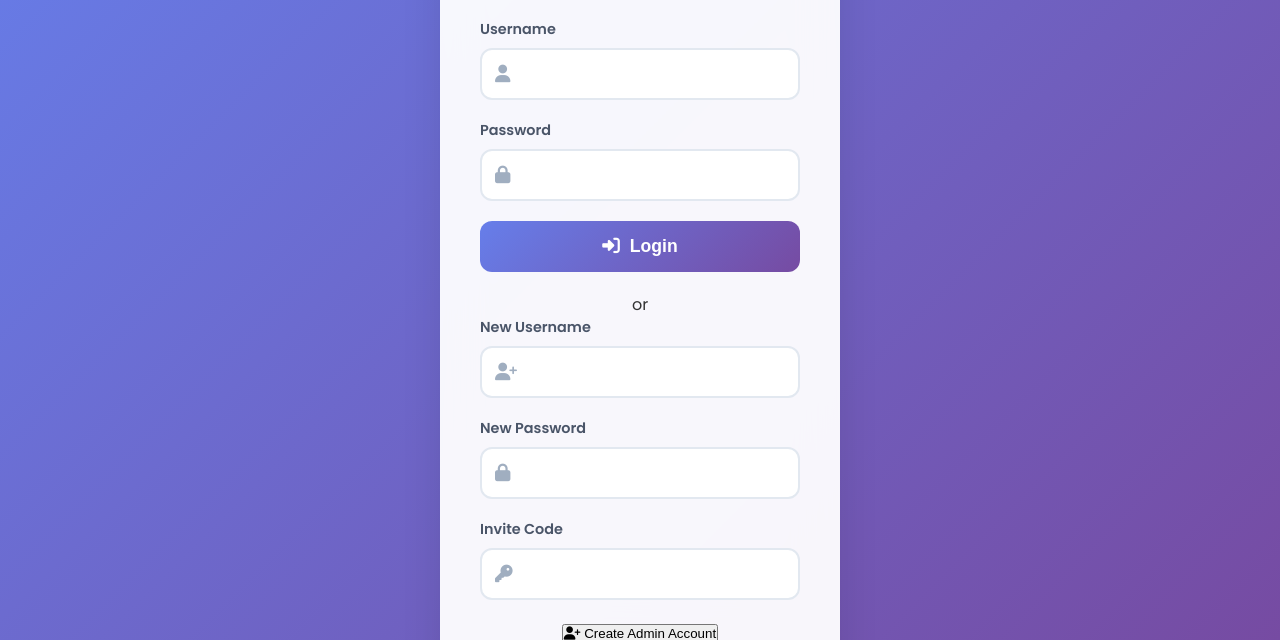
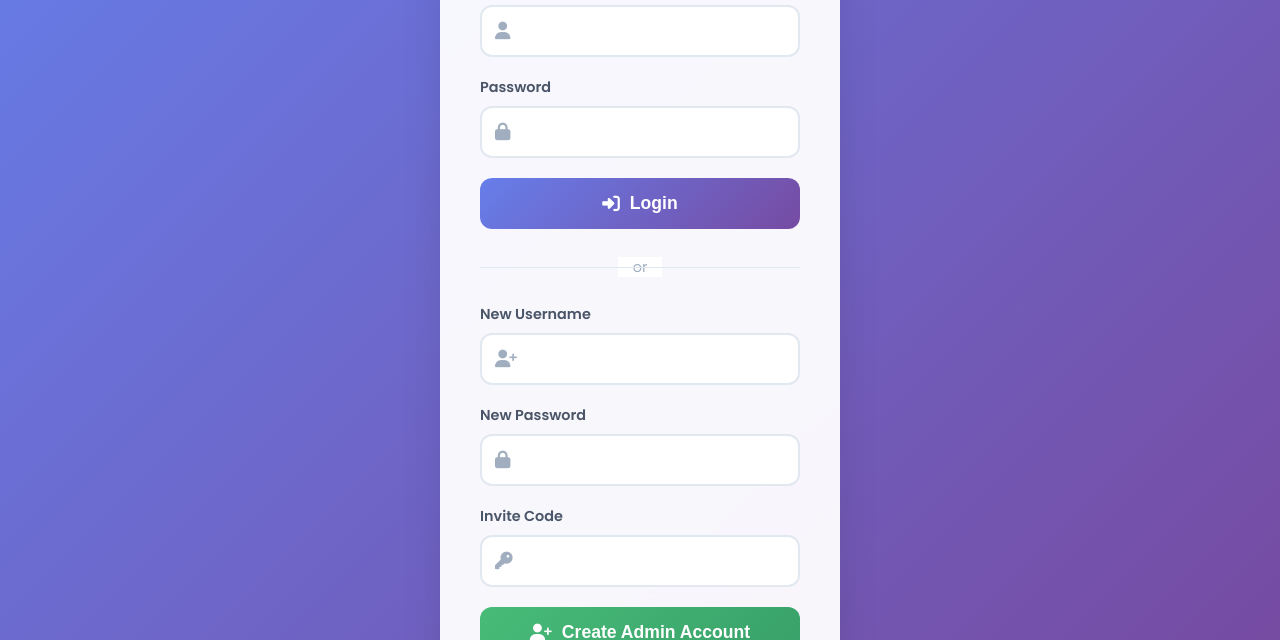
Before and after one commit to ShenrickGuzman/What-s-on-your-mind-, a website: page admin.html in a window 1280 px wide. Shown: the part 160-800 px from the top of the page. Drawn offline with Linux system fonts and the light colour scheme; no server answers.

Commit message:
Update admin-styles.css

```diff
--- a/admin-styles.css
+++ b/admin-styles.css
@@ -90,6 +90,75 @@ body {
 
 .login-form {
     margin-bottom: 20px;
+}
+
+.login-divider {
+    text-align: center;
+    margin: 25px 0;
+    position: relative;
+}
+
+.login-divider::before {
+    content: '';
+    position: absolute;
+    top: 50%;
+    left: 0;
+    right: 0;
+    height: 1px;
+    background: #e2e8f0;
+}
+
+.login-divider span {
+    background: rgba(255, 255, 255, 0.95);
+    padding: 0 15px;
+    color: #a0aec0;
+    font-size: 0.9rem;
+    font-weight: 500;
+}
+
+.register-form {
+    margin-bottom: 20px;
+}
+
+.register-btn {
+    width: 100%;
+    padding: 15px;
+    background: linear-gradient(135deg, #48bb78 0%, #38a169 100%);
+    color: white;
+    border: none;
+    border-radius: 12px;
+    font-size: 1.1rem;
+    font-weight: 600;
+    cursor: pointer;
+    transition: all 0.3s ease;
+    display: flex;
+    align-items: center;
+    justify-content: center;
+    gap: 10px;
+}
+
+.register-btn:hover {
+    transform: translateY(-2px);
+    box-shadow: 0 10px 25px rgba(72, 187, 120, 0.3);
+}
+
+.register-btn:active {
+    transform: translateY(0);
+}
+
+.invite-code-info {
+    margin-top: 10px;
+    font-size: 0.85rem;
+    color: #718096;
+}
+
+.invite-code-info code {
+    background: #f7fafc;
+    padding: 2px 6px;
+    border-radius: 4px;
+    font-family: 'Courier New', monospace;
+    color: #667eea;
+    font-weight: 600;
 }
 
 .input-group {
```
